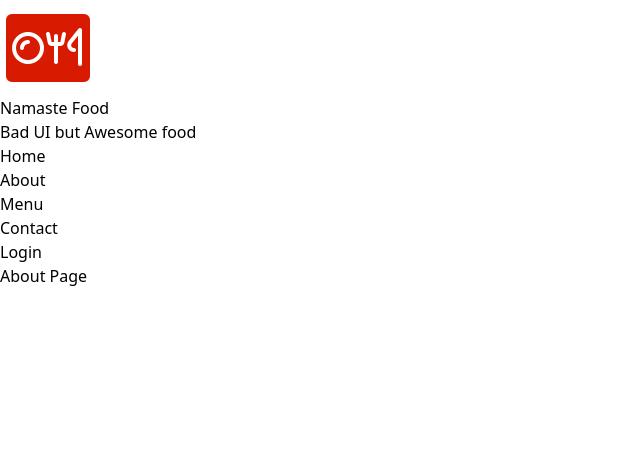
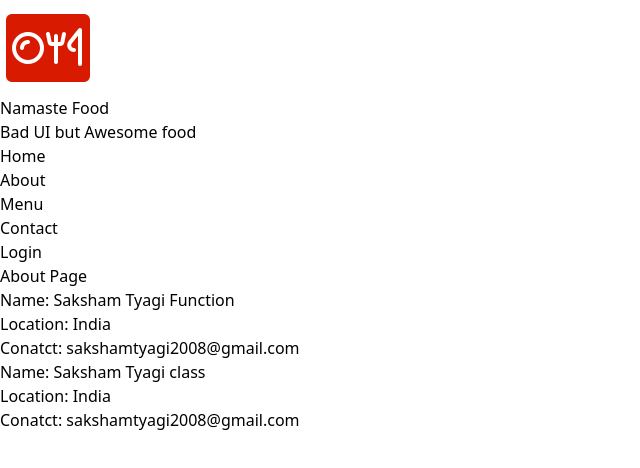
Before and after one commit to SamsShow/namste-food, a React (Vite) app: page /about in a window 1280 px wide. Shown: the top 468 px of the page, without its empty margins (0-640 px from the left). Built offline with nearby package versions, Linux system fonts and the light colour scheme.

Commit message:
💄 Add User and UserClass components to About page

```diff
--- a/src/components/About.jsx
+++ b/src/components/About.jsx
@@ -1,9 +1,13 @@
 import React from 'react';
+import User from './User.jsx';
+import UserClass from './Userclass.jsx';
 
 export default function About() {
     return (
         <div className=''>
         <h1>About Page</h1>
+        <User name={"Saksham Tyagi Function"} />
+        <UserClass name={"Saksham Tyagi class"}/>
         </div>
     );
 }
--- /dev/null
+++ b/src/components/User.jsx
@@ -0,0 +1,11 @@
+const user = ({name}) => {
+  return (
+    <div className="p-2 m-2 border">
+      <h2>Name: {name}</h2>
+      <h3>Location: India</h3>
+      <h4>Conatct: sakshamtyagi2008@gmail.com</h4>
+    </div>
+  );
+};
+
+export default user;
--- /dev/null
+++ b/src/components/Userclass.jsx
@@ -0,0 +1,27 @@
+import React from "react";
+
+class UserClass extends React.Component{
+
+    // Whenever we create a class component, we need to create a constructor.
+    // And we need to pass props to the constructor.
+    // Whenever a new instnace of a class is created this constructor is called.
+    // Then thsi prop is extracted and now props can be used in this class anywhere.
+
+    constructor(props){
+        super(props);
+    }
+
+    render(){
+        return (
+          <div className="p-2 m-2 border">
+            <h2>Name: {this.props.name}</h2>
+            <h3>Location: India</h3>
+            <h4>Conatct: sakshamtyagi2008@gmail.com</h4>
+          </div>
+        );
+    }
+}
+
+export default UserClass;
+
+// Now this is a class component, and we can use state in this component.
```
